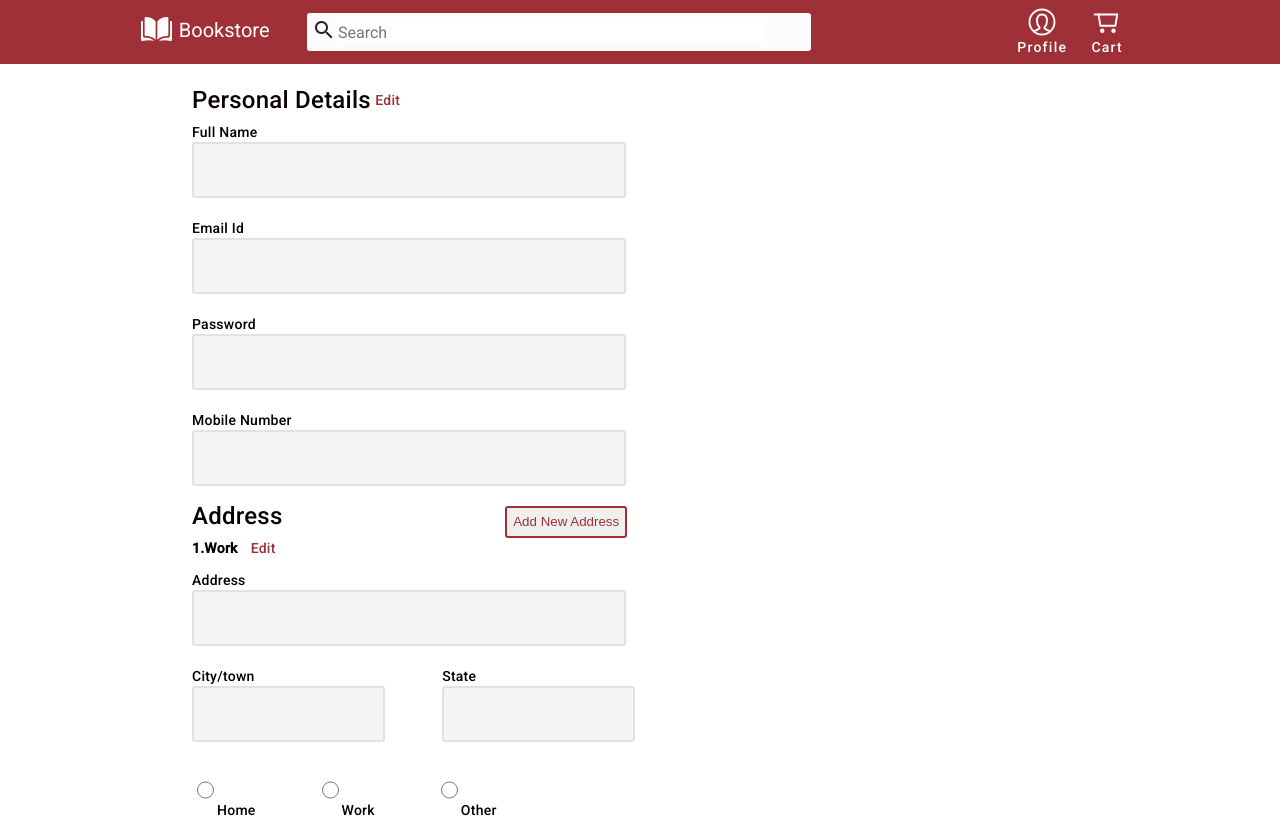
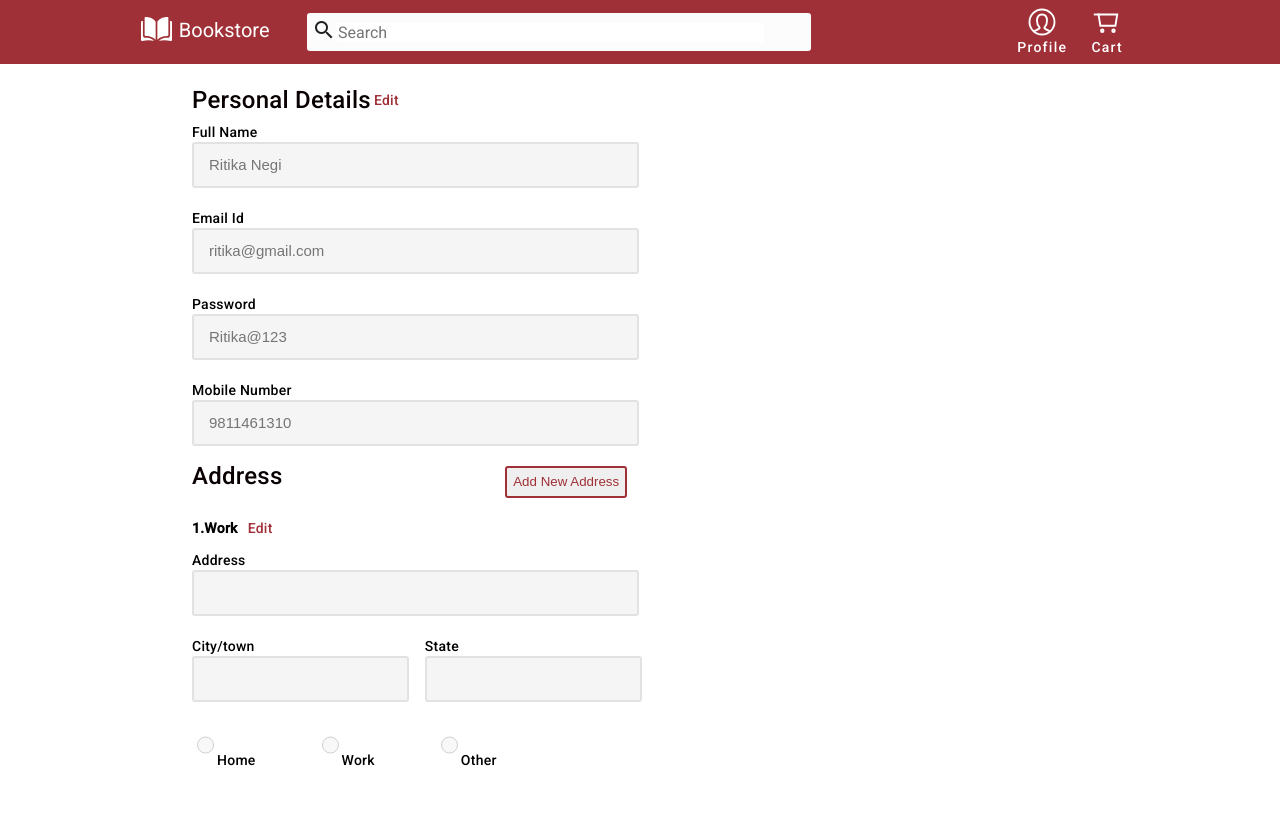
Before and after one commit to Ritika-negi13/swirm-bookstore-app, an Angular app: page /profile in a window 1280 px wide. Built offline with nearby package versions, Linux system fonts and the light colour scheme.

Commit message:
user profile

```diff
--- a/src/app/app.module.ts
+++ b/src/app/app.module.ts
@@ -29,6 +29,7 @@ import { WishlistComponent } from './components/wishlist/wishlist.component';
 
 import { BookcardComponent } from './components/bookcard/bookcard.component';
 import { ReactiveFormsModule } from '@angular/forms';
+import { ProfileComponent } from './components/profile/profile.component';
 
 @NgModule({
   declarations: [
@@ -41,8 +42,7 @@ import { ReactiveFormsModule } from '@angular/forms';
     LoginsignupComponent,
     MyorderComponent,
     WishlistComponent,
-    PleaseloginComponent,
-    BookcardComponent
+    BookcardComponent,ProfileComponent
   ],
   imports: [
     BrowserModule,
--- a/src/app/components/profile/profile.component.html
+++ b/src/app/components/profile/profile.component.html
@@ -1,26 +1,31 @@
 <div class="main">
-    <div style="display: flex; gap:1%">
-        <p class="heading">Personal Details </p><a>Edit</a>
+    <div style="display: flex; justify-content: space-between;">
+        <div style="display: flex;gap:3px;">
+            <p class="heading">Personal Details </p><a (click)="unableEditing()">Edit</a>
+        </div>
+        <div *ngIf="isPDisabled" >
+            <button style="padding: 7px 15px 7px 15px ; margin-right: 0px;" (click)="unableEditing()">Save</button>
+        </div>
     </div>
     <div id="Personaldetails">
         <label>Full Name</label>
         <br>
-        <input type="text">
+        <input type="text" [disabled]="!isPDisabled" placeholder="Ritika Negi">
         <br>
         <br>
         <label>Email Id</label>
         <br>
-        <input type="text">
+        <input type="text" [disabled]="!isPDisabled" placeholder="ritika@gmail.com">
         <br>
         <br>
         <label>Password</label>
         <br>
-        <input type="text">
+        <input type="text" [disabled]="!isPDisabled" placeholder="Ritika@123">
         <br>
         <br>
         <label>Mobile Number</label>
         <br>
-        <input type="text">
+        <input type="text" [disabled]="!isPDisabled" placeholder="9811461310">
         <br>
         <br>
     </div>
@@ -28,41 +33,47 @@
         <p class="heading">Address</p>
         <button>Add New Address</button>
     </div>
+    <br>
     <div>
-        <div style="display: flex; gap:3%">
-            <p style="font-weight: 600;">1.Work</p>
-            <a>Edit</a>
+        <div style="display: flex; justify-content: space-between;">
+            <div style="display: flex; gap:10px;">
+                <p style="font-weight: 600;">1.Work</p>
+                <a (click)="unableAddress()">Edit</a>
+            </div>
+            <div *ngIf="isADisabled" >
+                <button style="padding: 7px 15px 7px 15px ; margin-right: 0px;" (click)="unableAddress()">Save</button>
+            </div>
         </div>
         <div>
             <label>Address</label>
             <br>
-            <input type="text">
+            <input type="text" [disabled]="!isADisabled">
             <br>
             <br>
             <div id="addressdiv">
                 <div>
                     <label>City/town</label>
                     <br>
-                    <input type="text">
+                    <input type="text" [disabled]="!isADisabled">
                 </div>
                 <div>
                     <label>State</label>
                     <br>
-                    <input type="text">
+                    <input type="text" [disabled]="!isADisabled">
                 </div>
             </div>
             <br>
             <div class="radio">
                 <div>
-                    <input type="radio" id="home" name="type" value="home">
+                    <input type="radio" id="home" name="type" value="home" [disabled]="!isADisabled">
                     <label for="home">Home</label>
                 </div>
                 <div>
-                    <input type="radio" id="work" name="type" value="work">
+                    <input type="radio" id="work" name="type" value="work" [disabled]="!isADisabled">
                     <label for="work">Work</label>
                 </div>
                 <div>
-                    <input type="radio" id="other" name="type" value="other">
+                    <input type="radio" id="other" name="type" value="other"[disabled]="!isADisabled">
                     <label for="other">Other</label>
                 </div>
             </div>
--- a/src/app/components/profile/profile.component.scss
+++ b/src/app/components/profile/profile.component.scss
@@ -6,12 +6,15 @@
 }
 input{
     width: 98%;
-    height:50px;
+    height:40px;
     color: #878787;
     background-color: #F5F5F5;
     border:2px solid #E2E2E2;
     outline: none;
     border-radius: 3px;
+    font-size: 15px;
+    font-weight: 500;
+    padding-left: 15px;
 }
 // #Personaldetails{
 
@@ -37,11 +40,11 @@ button{
 #addressdiv{
     display: flex;
     justify-content: space-between;
-    gap:10px;
+    gap:7%;
     width: 100%;
     div{
         input{
-            width:100%;
+            width:97%;
             background-color: #F5F5F5;
         }
     }
--- a/src/app/components/profile/profile.component.ts
+++ b/src/app/components/profile/profile.component.ts
@@ -6,5 +6,12 @@ import { Component } from '@angular/core';
   styleUrls: ['./profile.component.scss']
 })
 export class ProfileComponent {
-
+  isPDisabled=false;
+  isADisabled=false;
+  unableEditing(){
+    this.isPDisabled=!this.isPDisabled;
+  }
+  unableAddress(){
+    this.isADisabled=!this.isADisabled;
+  }
 }
```
